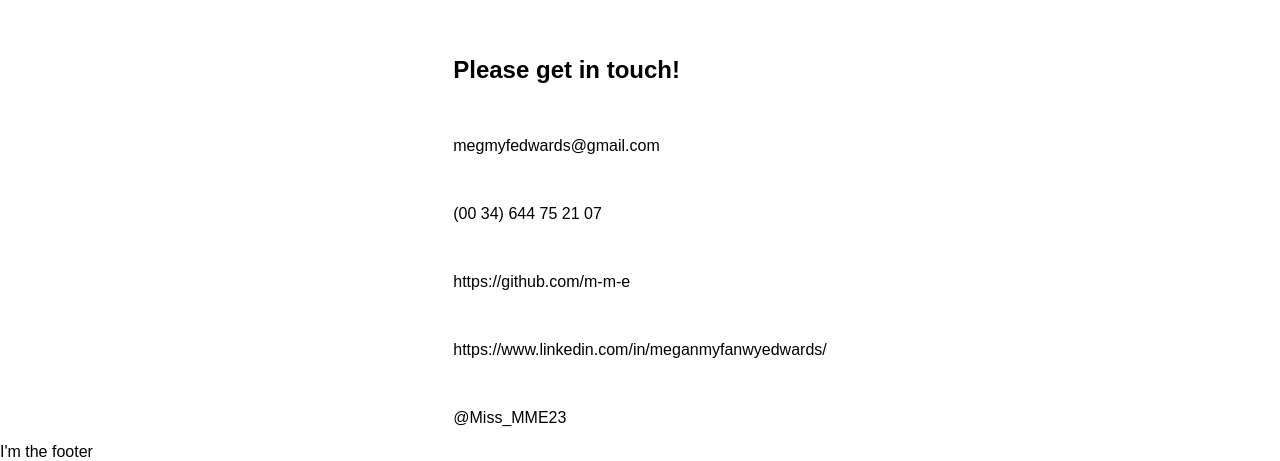
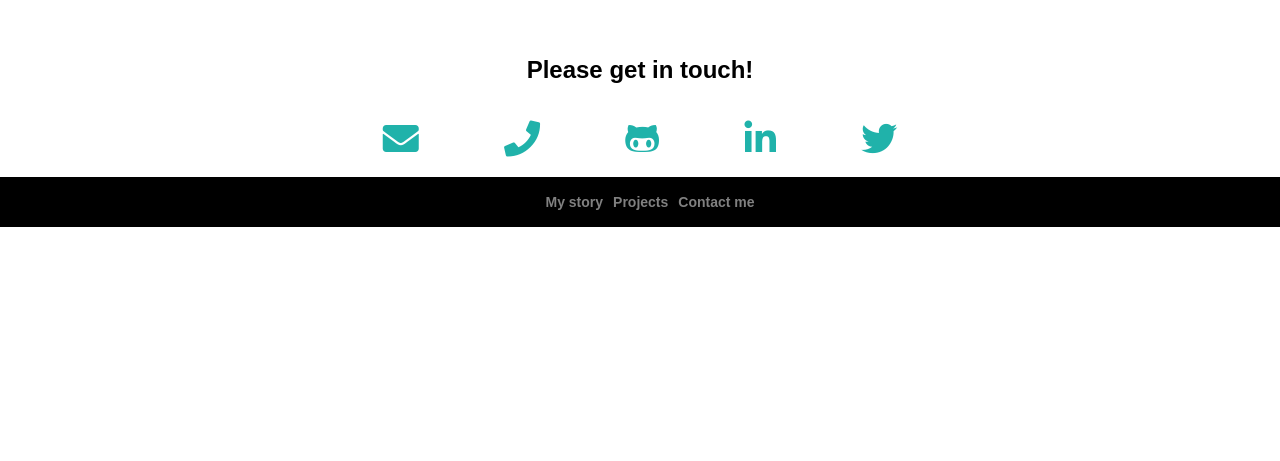
Before and after one commit to m-m-e/portfolio, a React (Create React App) app: page / in a window 1280 px wide. Shown: the part 1962-2423 px from the top of the page. After the commit the page ends 2189 px from the top, so only its background shows below. Built offline with nearby package versions, Linux system fonts and the light colour scheme; a web font is replaced by a local one.

Commit message:
Add contact icons and footer links

```diff
--- a/src/components/aboutMe/aboutMe.scss
+++ b/src/components/aboutMe/aboutMe.scss
@@ -26,14 +26,32 @@
     display: flex;
     justify-content: center;
     align-items: center;
-    padding: 50px 0;
+    padding: 35px 0;
 
     .down__arrow {
       padding: 5px;
-      border: solid black 1px;
+      border: solid black 2px;
       border-radius: 50%;
       width: 30px;
       height: 30px;
+      position: absolute;
+      animation-name: arrow-point;
+      animation-duration: 3s;
+      animation-direction: alternate;
+      animation-iteration-count: infinite;
+      animation-timing-function: ease-in-out;
+
+      @keyframes arrow-point {
+        0% {
+          transform: translate(0, 100%);
+        }
+        50% {
+          transform: translate(0,0);
+        }
+        100% {
+          transform: translate(0, 100%);
+        }
+      }
 
       @media all and (min-width: $bp-2) {
         width: 50px;
--- a/src/components/contact/Contact.js
+++ b/src/components/contact/Contact.js
@@ -1,30 +1,38 @@
 import React from 'react';
+import './contact.scss';
 
 class Contact extends React.Component {
   render(){
     return(
       <section id="contact" className="contact">
         <h2 className="contact__title">Please get in touch!</h2>
-        <div className="contact-email">
-          <img src="" alt="" className="email__icon"/>
-          <p className="email">megmyfedwards@gmail.com</p>
-        </div>
-        <div className="contact-phone">
-          <img src="" alt="" className="phone__icon"/>
-          <p className="phone">(00 34) 644 75 21 07</p>
-        </div>
-        <div className="contact-github">
-          <img src="" alt="" className="github__icon"/>
-          <p className="github">https://github.com/m-m-e</p>
-        </div>
-        <div className="contact-linkedin">
-        <img src="" alt="" className="linkedin__icon"/>
-          <p className="linkedin">https://www.linkedin.com/in/meganmyfanwyedwards/</p>
-        </div>
-        <div className="contact-twitter">
-          <img src="" alt="" className="twitter__icon"/>
-          <p className="twitter">@Miss_MME23</p>
-        </div>
+        <ul className="contact__list">
+          <li className="contact__list-item">
+            <a href="mailto:megmyfedwards@gmail.com" target="_blank" rel="noopener noreferrer" className="contact__link email">
+              <i className="fas fa-envelope email__icon" />
+            </a>
+          </li>
+          <li className="contact__list-item">
+            <a href="tel:00 34 644 75 21 07" target="_blank" rel="noopener noreferrer" className="contact__link phone">
+              <i className="fas fa-phone phone__icon" />
+            </a>
+          </li>
+          <li className="contact__list-item">
+            <a href="https://github.com/m-m-e" target="_blank" rel="noopener noreferrer" className="contact__link github">
+              <i className="fab fa-github-alt github__icon" />
+            </a>
+          </li>
+          <li className="contact__list-item">
+            <a href="https://www.linkedin.com/in/meganmyfanwyedwards/" target="_blank" rel="noopener noreferrer" className="contact__link linkedin">
+              <i className="fab fa-linkedin-in linkedin__icon" />
+            </a>
+          </li>
+          <li className="contact__list-item">
+            <a href="https://twitter.com/Miss_MME23" target="_blank" rel="noopener noreferrer" className="contact__link twitter">
+              <i className="fab fa-twitter twitter__icon" />
+            </a>
+          </li>
+        </ul>
       </section>
     );
   }
--- a/src/components/contact/contact.scss
+++ b/src/components/contact/contact.scss
@@ -0,0 +1,33 @@
+@import '../../stylesheets/variables';
+
+.contact {
+  display: flex;
+  flex-direction: column;
+  align-items: center;
+  width: 100%;
+
+  .contact__list {
+    width: 100%;
+    max-width: 600px;
+    list-style: none;
+    display: flex;
+    padding: 0;
+    justify-content: space-around;
+  }
+
+  .contact__list-item {
+    font-size: $font-med;
+
+    @media all and (min-width: $bp-2){
+      font-size: $font-lg;
+    }
+    @media all and (min-width: $bp-3){
+      font-size: $font-xlg;
+    }
+  }
+
+  .contact__link {
+    color: $color-teal;
+    margin: 0;
+  }
+}
--- a/src/components/footer/Footer.js
+++ b/src/components/footer/Footer.js
@@ -1,9 +1,26 @@
 import React from 'react';
+import './footer.scss';
 
 class Footer extends React.Component {
   render() {
     return(
-      <footer className="footer">I'm the footer</footer>
+      <footer className="footer">
+        <div className="wrapper footer-wrapper">
+          <nav className="footer__menu">
+            <ul className="menu__list">
+              <ul className="menu__list-item">
+                <a href="#story" className="menu-link">My story</a>
+              </ul>
+              <ul className="menu__list-item">
+                <a href="#projects" className="menu-link">Projects</a>
+              </ul>
+              <ul className="menu__list-item">
+                <a href="#contact" className="menu-link">Contact me</a>
+              </ul>
+            </ul>
+          </nav>
+        </div>
+      </footer>
     );
   }
 }
--- /dev/null
+++ b/src/components/footer/footer.scss
@@ -0,0 +1,33 @@
+@import '../../stylesheets/variables';
+
+.footer {
+  background: $color-black;
+  height: 50px;
+
+  .footer-wrapper {
+    display: flex;
+    justify-content: center;
+    align-items: center;
+  }
+
+  .menu__list {
+    width: 100%;
+    list-style: none;
+    margin: 0;
+    padding: 10px;
+    display: flex;
+    justify-content: space-between;
+    align-items: center;
+  }
+
+  .menu__list-item {
+    padding:0;
+  }
+
+  .menu-link {
+    text-decoration: none;
+    color: $color-silver;
+    font-size: $font-sm;
+    font-weight: bold;
+  }
+}
```
